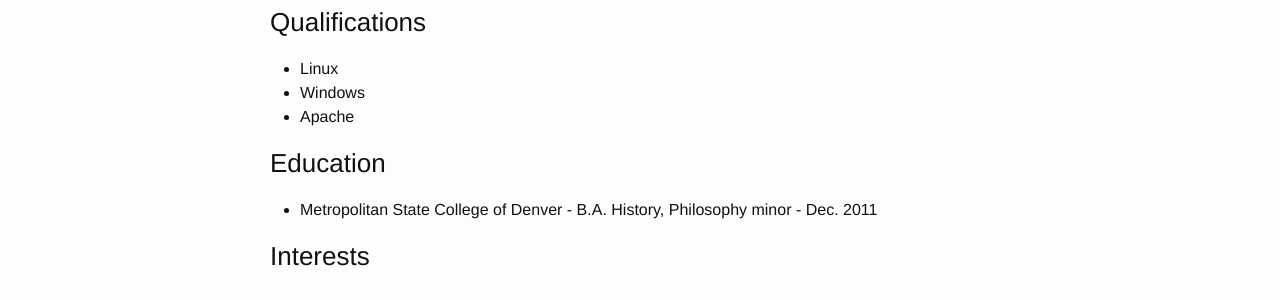
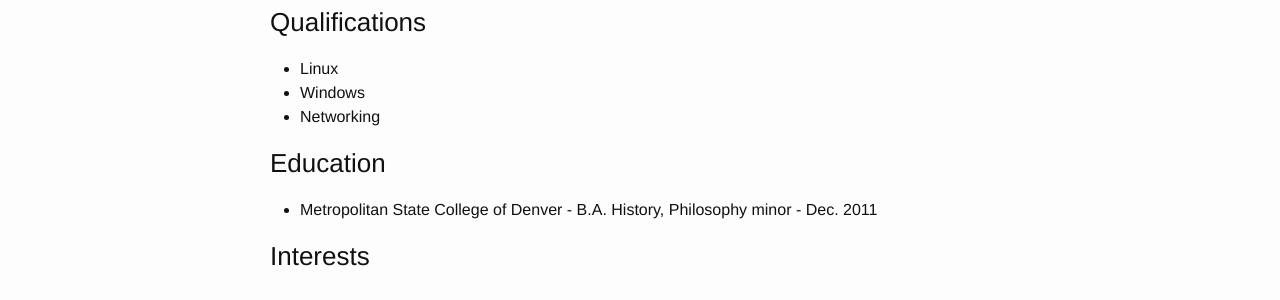
Before and after one commit to miahorg/miahorg.github.io, a Jekyll site: the page built from resume.md, in a window 1280 px wide. Shown: the part 200-500 px from the top of the page. Built offline with Jekyll 4.4.1, drawn with Linux system fonts in a browser that asks for light colours.

Commit message:
Adding changes and first certification pdf

```diff
--- a/resume.md
+++ b/resume.md
@@ -8,7 +8,7 @@ permalink: /resume/
 ### Qualifications
 * Linux
 * Windows
-* Apache
+* Networking
 
 ### Education
 * Metropolitan State College of Denver - B.A. History, Philosophy minor - Dec. 2011
```
Also changed, not shown: 1 other file.
